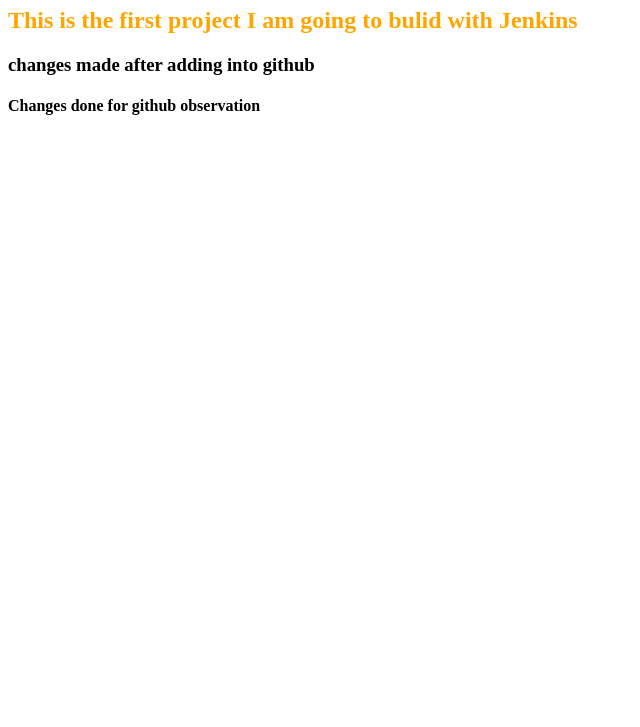
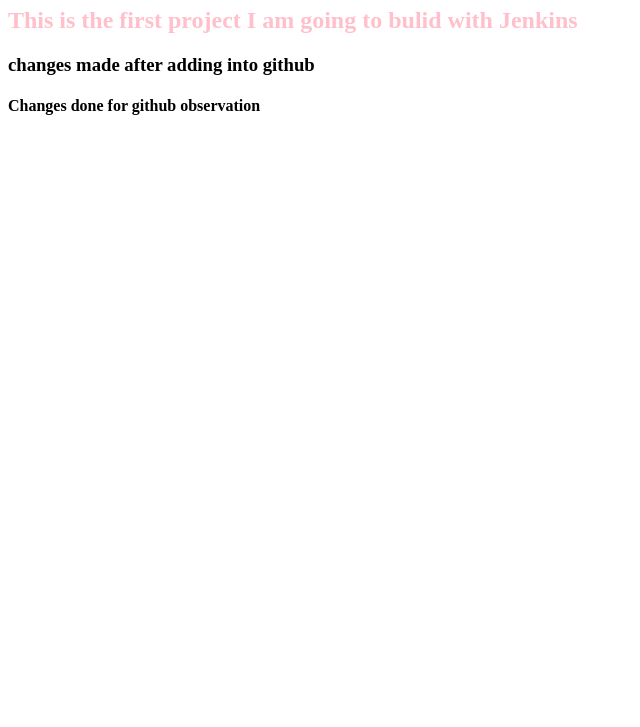
Before and after one commit to TEJASHRI8/website_html_jenkins_1st_project, a plain HTML site: page index.html in a window 1280 px wide. Shown: the part 73-800 px from the top of the page, without its empty margins (0-640 px from the left). Drawn offline with Linux system fonts and the light colour scheme.

Commit message:
checking

```diff
--- a/index.html
+++ b/index.html
@@ -6,7 +6,7 @@
     <meta http-equiv="X-UA-Compatible" content="ie=edge">
     <title>index</title>
     <style>
-    h2{color: orange
+    h2{color: pink
     }
     </style>
 </head>
```
